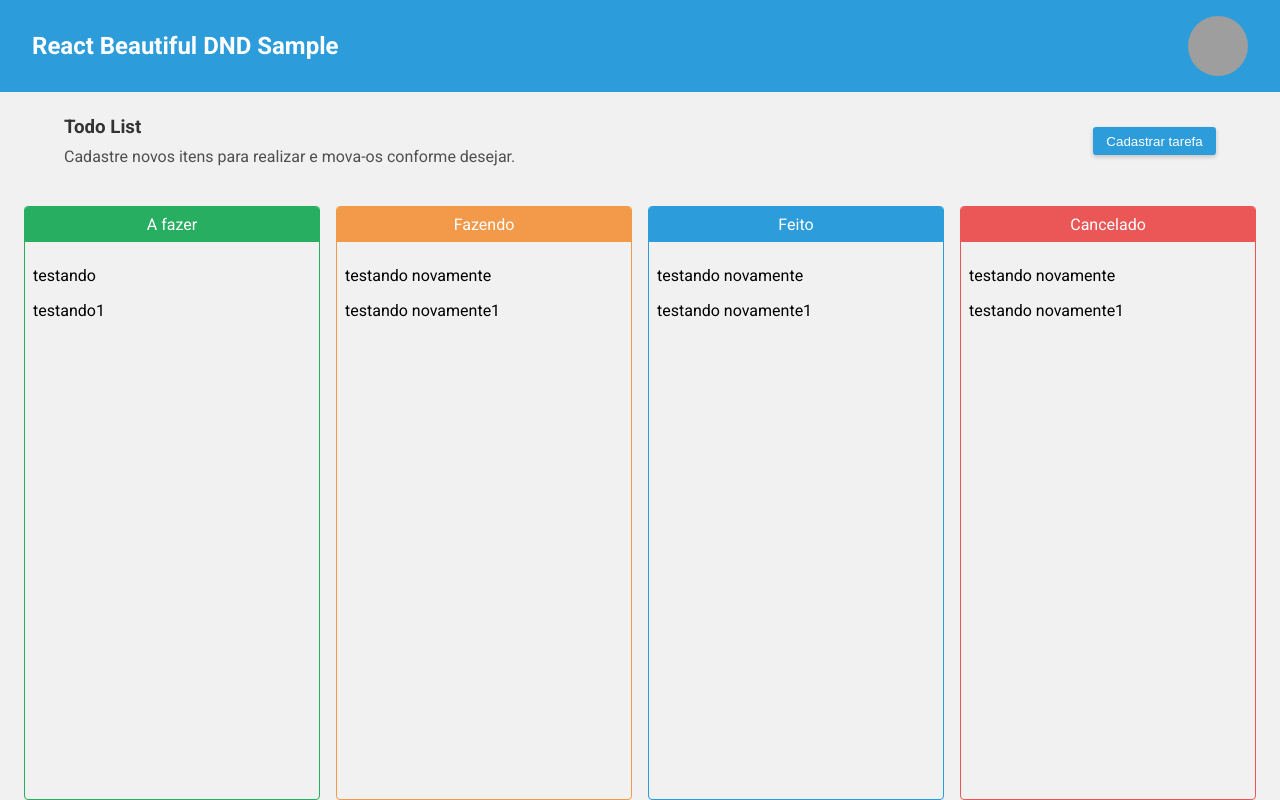
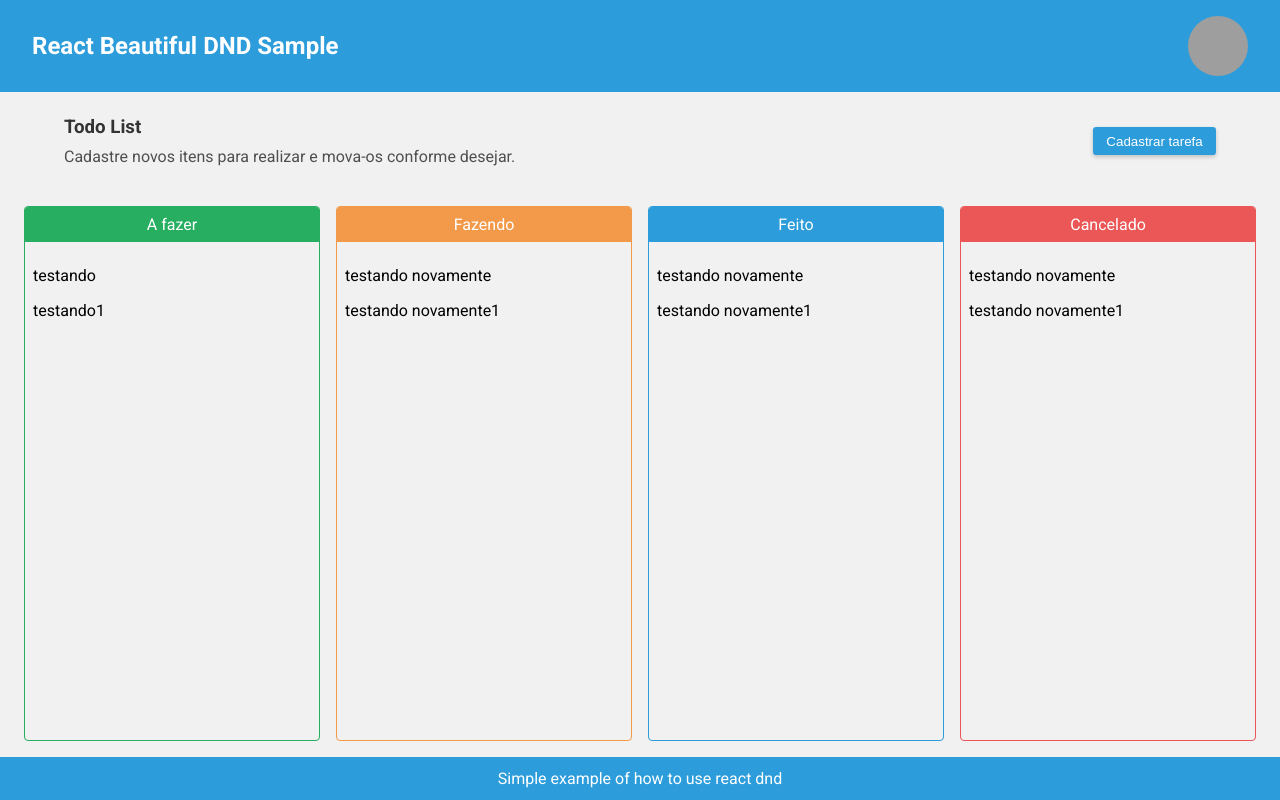
Before and after one commit to Nimbo1999/how-to-react-beautiful-dnd, a React app: page / in a window 1280 px wide. Built offline with nearby package versions, Linux system fonts and the light colour scheme; grey boxes are pictures that could not be loaded.

Commit message:
Adiciona o componente do footer

```diff
--- a/src/App.tsx
+++ b/src/App.tsx
@@ -3,6 +3,7 @@ import { FC } from 'react';
 import HeaderComponent from './components/HeaderComponent';
 import SectionHeader from './components/SectionHeader';
 import TodosContainer from './components/TodosContainer';
+import FooterComponent from './components/FooterComponent';
 
 const App: FC = () => (
 	<>
@@ -12,6 +13,8 @@ const App: FC = () => (
 			<SectionHeader />
 
 			<TodosContainer />
+
+			<FooterComponent>Simple example of how to use react dnd</FooterComponent>
 		</div>
 	</>
 );
--- /dev/null
+++ b/src/assets/less/components/footer.less
@@ -0,0 +1,14 @@
+.app-footer-component {
+	display: flex;
+	align-items: center;
+	justify-content: center;
+
+	padding: .spacing-em(1)[];
+
+	color: @color-white;
+	background-color: @color-primary;
+
+	@media screen and (min-width: @break-md) {
+		padding: .spacing-em(1.5)[];
+	}
+}
--- a/src/assets/less/main.less
+++ b/src/assets/less/main.less
@@ -12,3 +12,4 @@
 @import './components/button.less';
 @import './components/todosContainer.less';
 @import './components/todos/todoList.less';
+@import './components/footer.less';
--- /dev/null
+++ b/src/components/FooterComponent.tsx
@@ -0,0 +1,9 @@
+import { FC } from 'react';
+
+const FooterComponent: FC = ({ children }) => (
+	<footer className="app-footer-component">
+		<span>{children}</span>
+	</footer>
+);
+
+export default FooterComponent;
```
